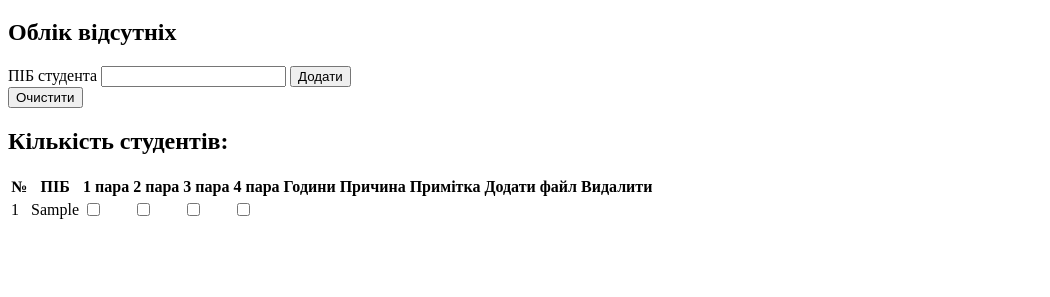
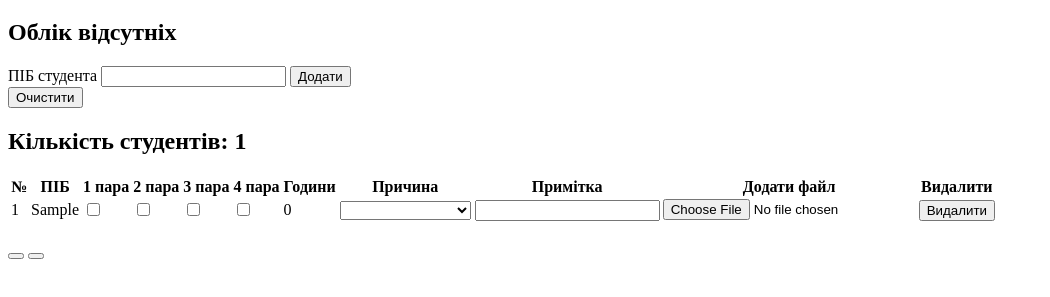
Before and after one commit to ShadoW-Angeli/student-absences, a plain HTML site: page index.html in a window 1280 px wide. Both pictures are taken after typing "Sample" into the empty fields and a click on the button "Додати". Shown: the part 61-358 px from the top of the page, without its empty margins (0-1050 px from the left). Drawn offline with Linux system fonts and the light colour scheme.

Commit message:
version 1.0

```diff
--- a/index.html
+++ b/index.html
@@ -39,6 +39,13 @@
             </thead>
             <tbody id="tbody"></tbody>
         </table>
+        <div id="modal" class="hidden">
+            <div id="window">
+                <h3 id=""></h3>
+                <button id="yes"></button>
+                <button id="no"></button>
+            </div>
+        </div>
         <script src="js/script.js"></script>
     </body>
     </html>
--- a/js/script.js
+++ b/js/script.js
@@ -17,8 +17,18 @@ if(data){
 function saveData(){
     localStorage.setItem("task", JSON.stringify(task));
 };
-function calculateHours(){
-
+function calculateHours(element){
+    let hours = 0;
+    for(let i = 0; i < 4; i++){
+        let some = "pair" + (i + 1);
+        if(element[some] == true){
+            hours += 2;
+        }
+    }
+    element.hours = hours;
+}
+function studentCount(){
+    number.textContent = "Кількість студентів: " + task.length;
 }
 
 function createRow(){
@@ -35,6 +45,7 @@ function createRow(){
             const td2 = document.createElement("td");
             const td3 = document.createElement("td");
             const td4 = document.createElement("td");
+            const tdHours = document.createElement("td");
 
             const check = [td1, td2, td3, td4];
             for(let i = 0; i < check.length; i++){
@@ -46,19 +57,59 @@ function createRow(){
 
             checkbox.addEventListener("change", function(){
                 element[some] = checkbox.checked;
+                calculateHours(element);
+                saveData();
+                renderTable();
+            });
+             check[i].append(checkbox);
+            };
+            tdHours.textContent = element.hours;
+
+            const tdReason = document.createElement("td");
+            const select = document.createElement("select");
+           const reasons = ["Виберіть причину", "Поважна", "Неповажна"]
+            for(let i = 0; i < reasons.length; i++){
+                const opt = document.createElement("option");
+                opt.textContent = reasons[i];
+                select.append(opt);
+            };
+            tdReason.append(select);
+            select.value = element.reason;
+            select.addEventListener("change", function(){
+                element.reason = select.value;
                 saveData();
             });
-             check[i].append(checkbox);
-    };
 
+            const tdNote = document.createElement("td");
+            const inp = document.createElement("input");
+            inp.type = "text";
+            inp.value = element.note;
+            inp.addEventListener("input", function(){
+                element.note = inp.value;
+                saveData();
+            })
+            tdNote.append(inp);
 
-            tr.append(tdNumber, tdName, td1, td2, td3, td4);
+            const tdAdd = document.createElement("input");
+            tdAdd.type = "file";
+
+            const tdDell = document.createElement("td");
+            const dell = document.createElement("button");
+            dell.textContent = "Видалити";
+            dell.addEventListener("click", function(){
+                task.splice(index, 1);
+                saveData();
+                renderTable();
+            });
+            tdDell.append(dell);
+
+            tr.append(tdNumber, tdName, td1, td2, td3, td4, tdHours, tdReason, tdNote, tdAdd, tdDell);
         })
     }
 function renderTable(){
     tbody.innerHTML = "";
     createRow();
-
+    studentCount();
 }
 
 loadData();
@@ -90,4 +141,6 @@ add.addEventListener("click", function(event){
 
 clean.addEventListener("click", function(){
     localStorage.clear("task");
+    task = [];
+    renderTable();
 })
```
